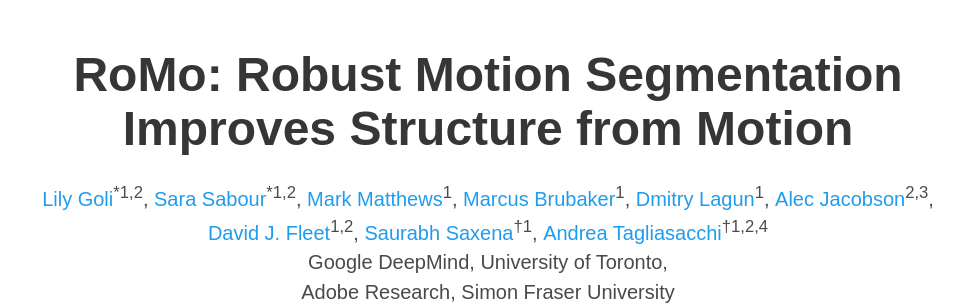
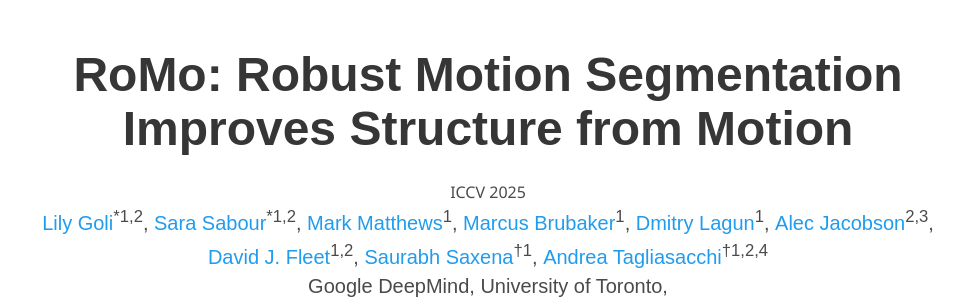
Before and after one commit to RoMoSFM/RoMoSFM.github.io, a plain HTML site: page index.html in a window 1280 px wide. Shown: the top 307 px of the page, without its empty margins (152-1115 px from the left). Drawn offline with nearby package versions, Linux system fonts and the light colour scheme; some icons are missing; a web font is replaced by a local one.

Commit message:
Update index.html

```diff
--- a/index.html
+++ b/index.html
@@ -56,6 +56,7 @@
         <div class="columns is-centered">
           <div class="column has-text-centered">
             <h1 class="title is-1 publication-title">RoMo: Robust Motion Segmentation Improves Structure from Motion</h1>
+		  <h2>ICCV 2025</h2>
             <div class="is-size-5 publication-authors">
               <!-- Paper authors -->
               <span class="author-block">
```
